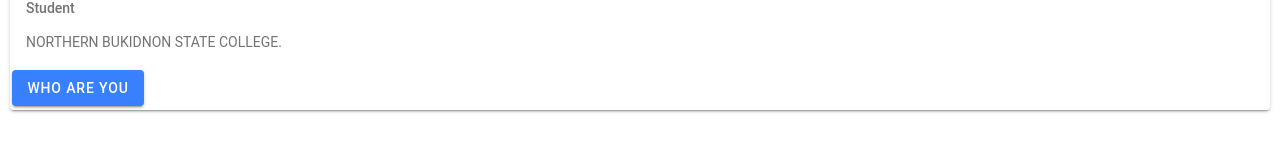
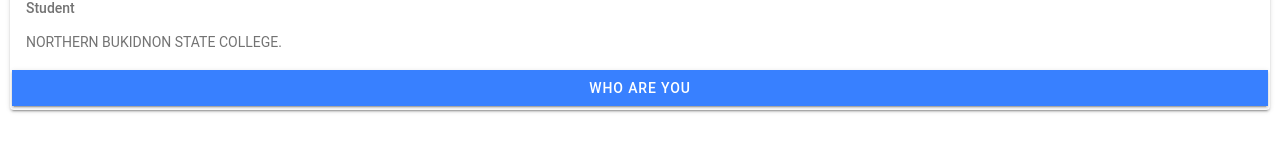
Before and after one commit to kenethlompon/ion-t-lompon, a React (Vite) app: page /tab1 in a window 1280 px wide. Shown: the part 417-577 px from the top of the page. Built offline with nearby package versions, Linux system fonts and the light colour scheme.

Commit message:
customized the button

```diff
--- a/src/pages/Tab1.tsx
+++ b/src/pages/Tab1.tsx
@@ -26,7 +26,7 @@
       </IonCardHeader>
       <IonCardContent>NORTHERN BUKIDNON STATE COLLEGE. </IonCardContent>
 
-      <IonButton id="present-alert">Who are you</IonButton>
+      <IonButton id="present-alert" expand="full"> Who are you</IonButton>
       <IonAlert
         trigger="present-alert"
         header="Please enter your info"
```
